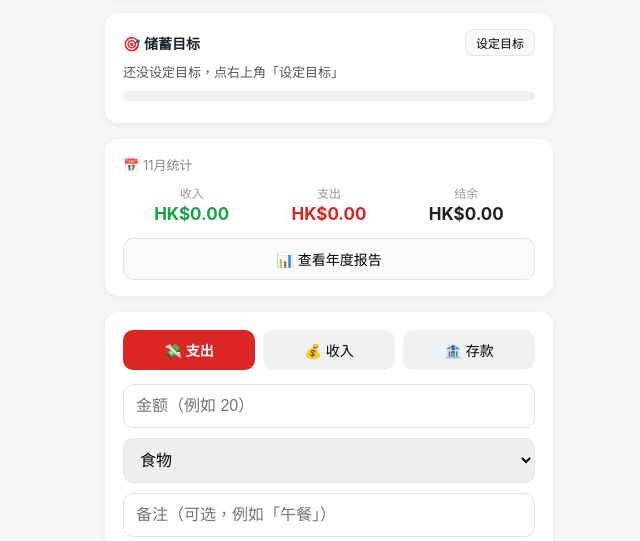
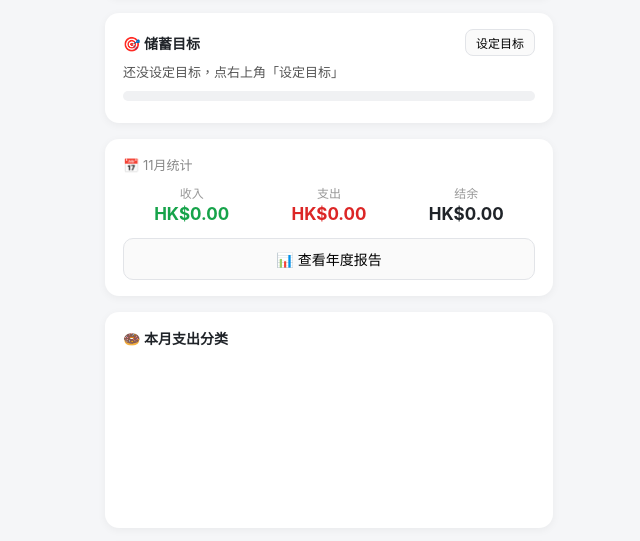
Before and after one commit to rexhuang852/pocket-money-tracker, a plain HTML site: page index.html in a window 1280 px wide. Shown: the part 188-729 px from the top of the page, without its empty margins (311-951 px from the left). Drawn offline with nearby package versions, Linux system fonts and the light colour scheme.

Commit message:
增加支出分类图表

```diff
--- a/index.html
+++ b/index.html
@@ -4,6 +4,8 @@
   <meta charset="UTF-8">
   <meta name="viewport" content="width=device-width, initial-scale=1.0">
   <title>零用钱记账本</title>
+  <!-- 图表库 Chart.js（通过 CDN 引入，需要联网） -->
+  <script src="https://cdn.jsdelivr.net/npm/chart.js"></script>
   <style>
     /* ===== 全局样式 ===== */
     * { box-sizing: border-box; margin: 0; padding: 0; }
@@ -81,6 +83,17 @@
       background: #fafafa; cursor: pointer; font-size: 14px;
     }
     .report-btn:active { background: #f0f1f3; }
+
+    /* ===== 支出分类饼图 ===== */
+    .chart-card {
+      background: #fff;
+      border-radius: 14px;
+      padding: 16px 18px;
+      box-shadow: 0 2px 8px rgba(0,0,0,0.05);
+      margin-bottom: 16px;
+    }
+    .chart-title { font-size: 14px; font-weight: 600; margin-bottom: 10px; }
+    .chart-card canvas { max-height: 260px; }
 
     /* ===== 记账表单 ===== */
     .form-card {
@@ -217,6 +230,12 @@
       </div>
     </div>
     <button class="report-btn" id="reportBtn">📊 查看年度报告</button>
+  </div>
+
+  <!-- 支出分类饼图 -->
+  <div class="chart-card">
+    <div class="chart-title">🍩 本月支出分类</div>
+    <canvas id="expenseChart"></canvas>
   </div>
 
   <!-- 记账表单 -->
@@ -368,6 +387,49 @@
       document.getElementById('statNet').textContent = 'HK$' + (income - expense).toFixed(2);
     }
 
+    // 饼图实例（销毁旧图用，避免重复叠加）
+    let chartInstance = null;
+
+    // 更新本月支出分类饼图
+    function renderChart(records) {
+      if (typeof Chart === 'undefined') return; // 图表库没加载成功就不画
+
+      const now = new Date();
+      const year = now.getFullYear();
+      const month = now.getMonth();
+      const byCategory = {};
+      records.forEach(r => {
+        if (r.type !== 'expense' || !r.date) return;
+        const d = new Date(r.date);
+        if (d.getFullYear() === year && d.getMonth() === month) {
+          byCategory[r.category] = (byCategory[r.category] || 0) + r.amount;
+        }
+      });
+
+      const labels = Object.keys(byCategory);
+      const values = Object.values(byCategory);
+      const ctx = document.getElementById('expenseChart');
+
+      // 每次重画前先销毁旧图
+      if (chartInstance) { chartInstance.destroy(); chartInstance = null; }
+      if (labels.length === 0 || !ctx) return;
+
+      const colors = ['#2563eb', '#16a34a', '#dc2626', '#7c3aed', '#f59e0b', '#0891b2', '#db2777', '#65a30d'];
+      chartInstance = new Chart(ctx, {
+        type: 'doughnut',
+        data: {
+          labels: labels,
+          datasets: [{
+            data: values,
+            backgroundColor: labels.map((_, i) => colors[i % colors.length])
+          }]
+        },
+        options: {
+          plugins: { legend: { position: 'bottom' } }
+        }
+      });
+    }
+
     // 更新历史记录列表
     function renderList(records) {
       const list = document.getElementById('list');
@@ -415,6 +477,7 @@
       renderBalance(records);
       renderGoal(records);
       renderStats(records);
+      renderChart(records);
       renderList(records);
     }
 
```
